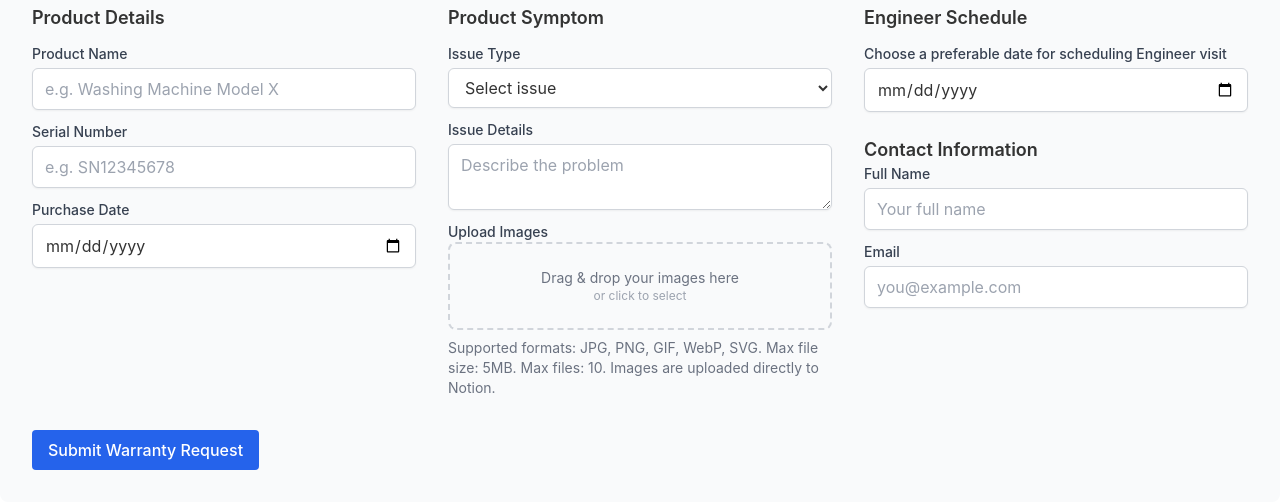
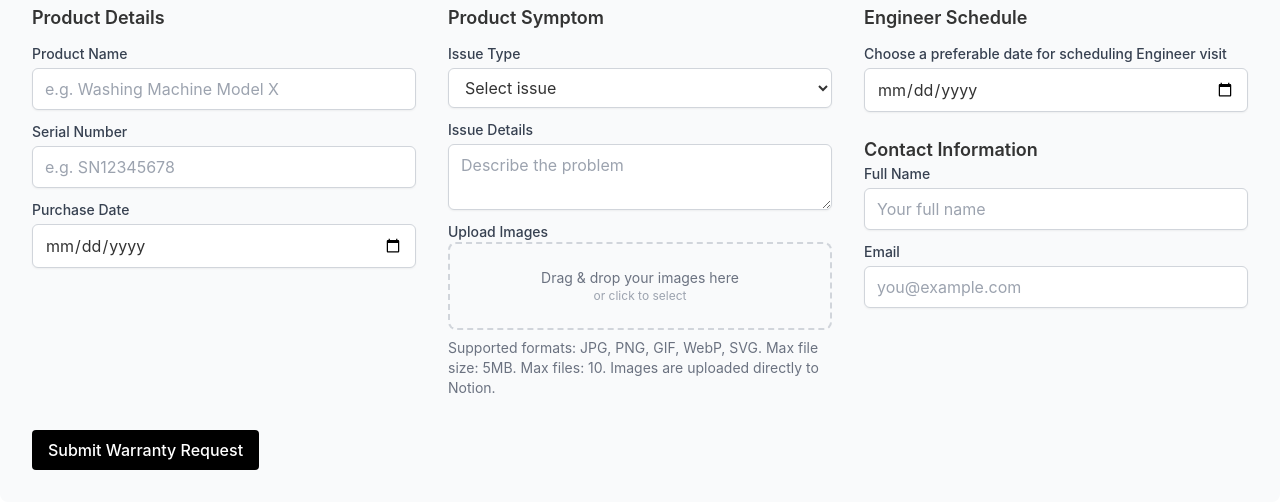
Before and after one commit to jiwan-stack/notion-p, a website: page public/index.html in a window 1280 px wide. Shown: the part 340-842 px from the top of the page. Drawn offline with nearby package versions, Linux system fonts and the light colour scheme.

Commit message:
feat: tailwind for form

```diff
--- a/public/index.html
+++ b/public/index.html
@@ -220,7 +220,7 @@
           <button
             id="submitBtn"
             type="submit"
-            class="bg-blue-600 hover:bg-blue-700 text-white font-medium py-2 px-4 rounded disabled:bg-gray-400"
+            class="bg-black hover:bg-black-600 text-white font-medium py-2 px-4 rounded disabled:bg-gray-400"
           >
             Submit Warranty Request
           </button>
```
